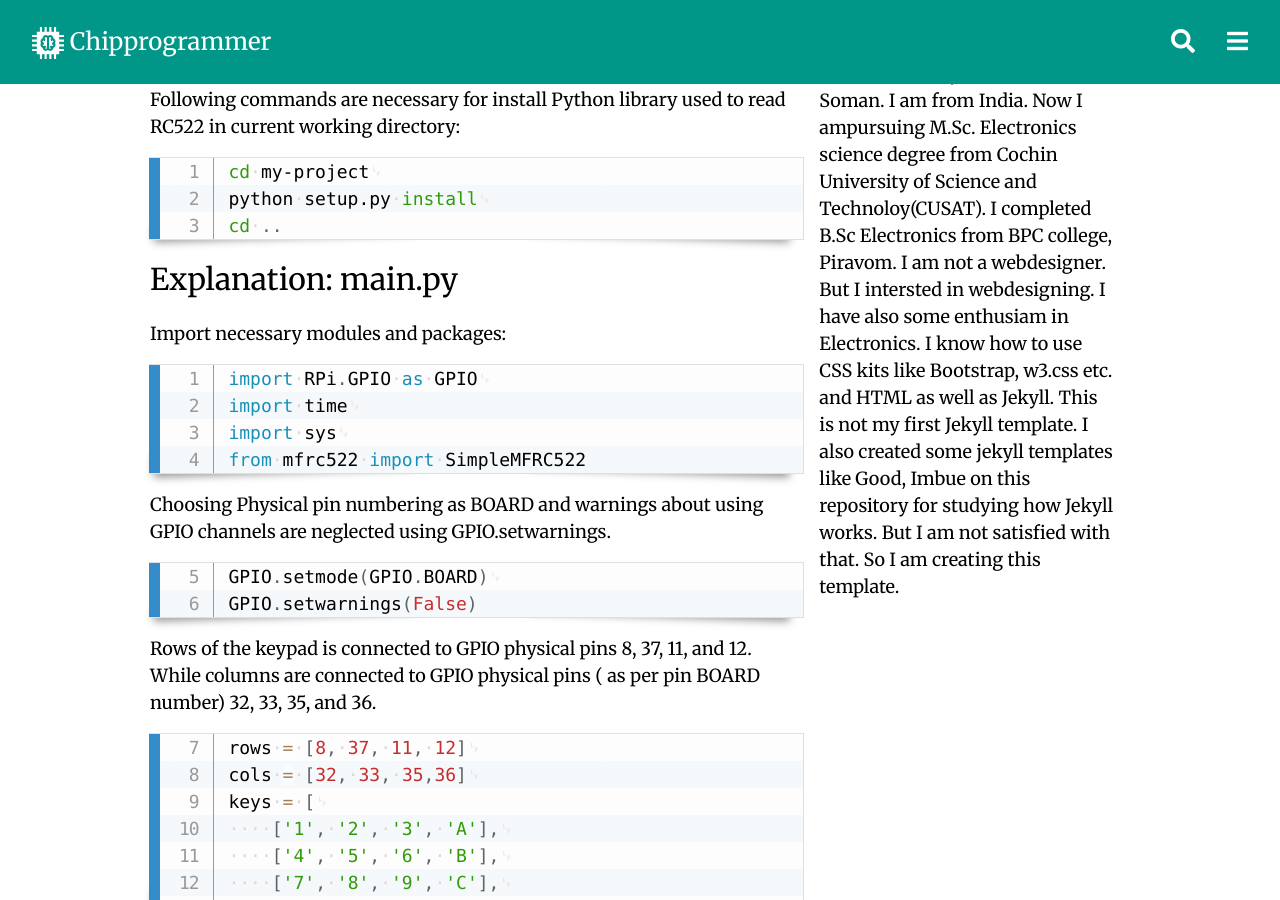
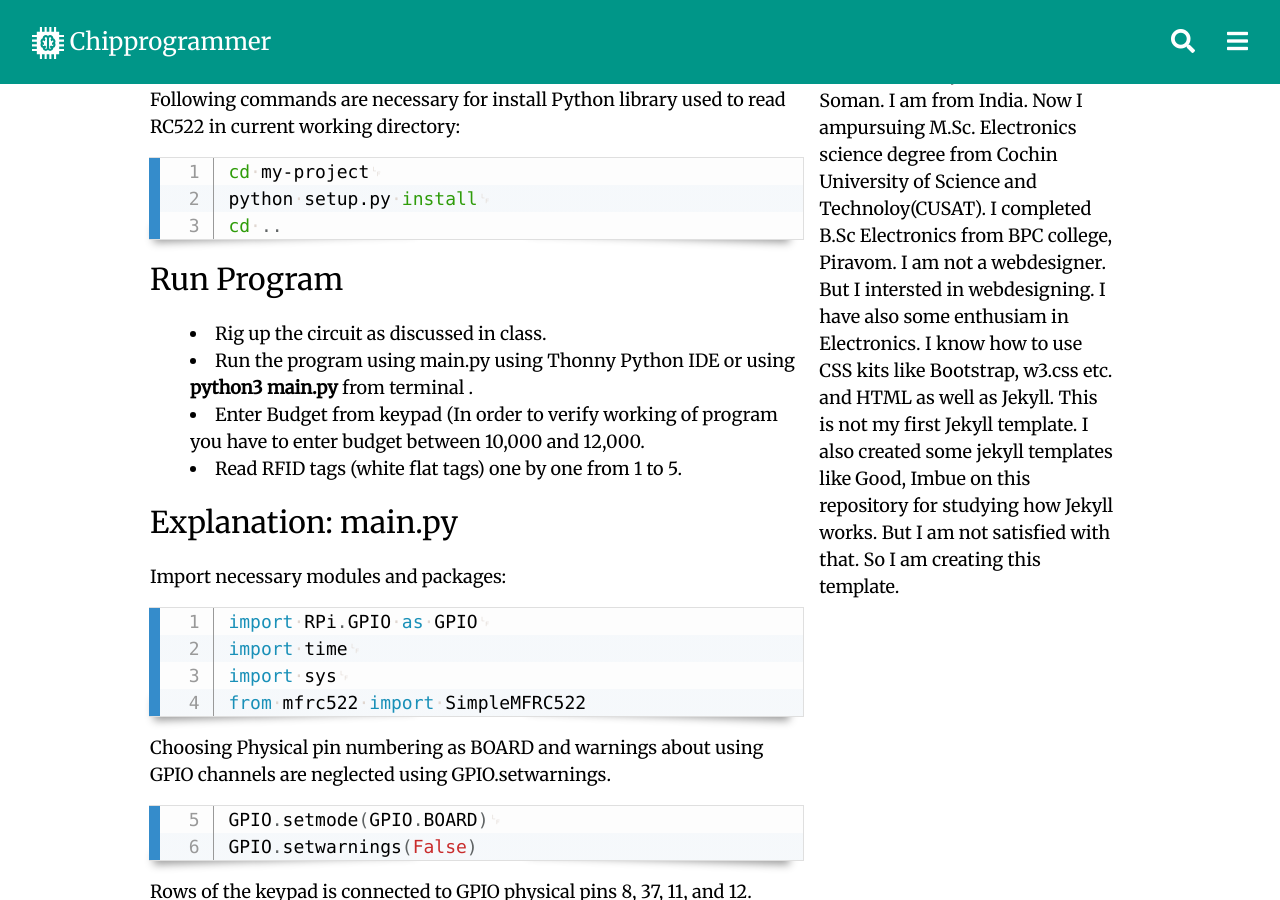
Before and after one commit to techiworld/techiworld.github.io, a Jekyll site: the page built from PCPL-electro.md, in a window 1280 px wide and 900 px high, scrolled down 743 px. Built offline with Jekyll 4.4.1, drawn with Linux system fonts in a browser that asks for light colours; comment, search, counter and statistics services are not loaded.

Commit message:
Update PCPL-electro.md

```diff
--- a/PCPL-electro.md
+++ b/PCPL-electro.md
@@ -32,6 +32,12 @@ cd ..
 {% endraw %}
 </code>
 </pre>
+
+## Run Program
+- Rig up the circuit as discussed in class.
+- Run the program using main.py using Thonny Python IDE or using **python3 main.py** from terminal .
+- Enter Budget from keypad (In order to verify working of program you have to enter budget between 10,000 and 12,000.
+- Read RFID tags (white flat tags) one by one from  1 to 5.
 
 ## Explanation: main.py
 
```
